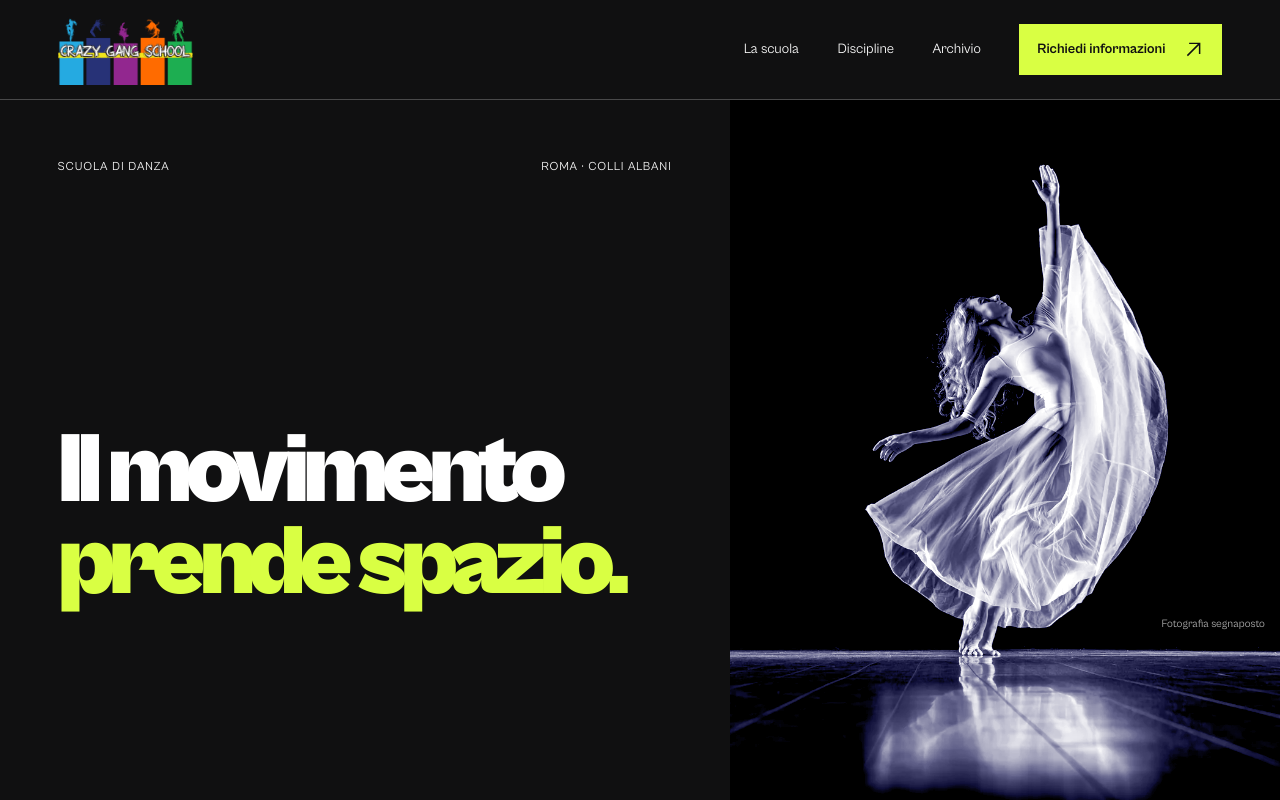
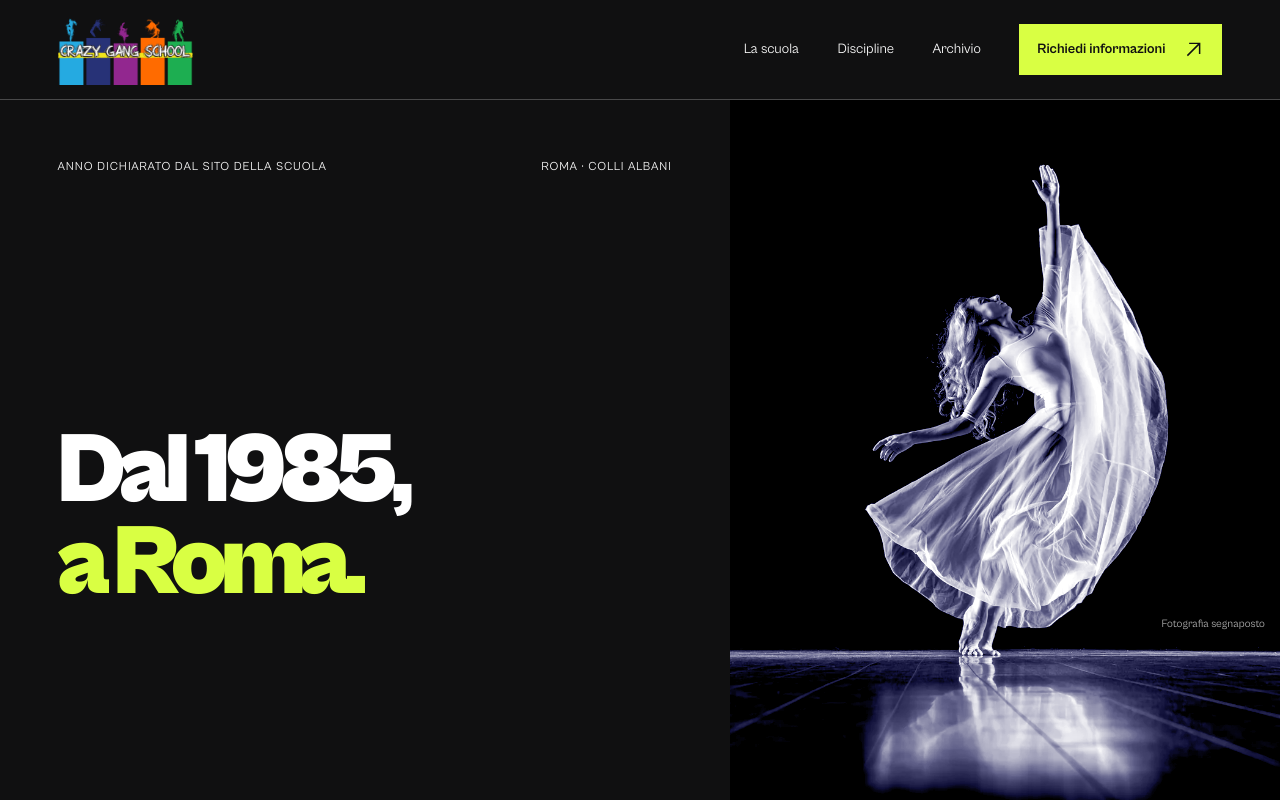
Before and after one commit to stoppo22/crazygangschool-website, a React (Vite) app: page / in a window 1280 px wide. Shown: the top 800 px of the page. Built offline with nearby package versions, Linux system fonts and the light colour scheme.

Commit message:
fix: replace generic hero claim with factual history

```diff
--- a/src/main.jsx
+++ b/src/main.jsx
@@ -90,8 +90,8 @@ function App() {
     <main id="contenuto" tabIndex={-1}>
       <section id="inizio" className="hero" aria-labelledby="hero-title">
         <div className="hero-copy">
-          <div className="hero-kicker"><span>Scuola di danza</span><span>Roma · Colli Albani</span></div>
-          <h1 id="hero-title" className="hero-title"><span className="hero-title__line"><span>Il movimento</span></span><span className="hero-title__line hero-title__line--accent"><span>prende spazio.</span></span></h1>
+          <div className="hero-kicker"><span>Anno dichiarato dal sito della scuola</span><span>Roma · Colli Albani</span></div>
+          <h1 id="hero-title" className="hero-title"><span className="hero-title__line"><span>Dal 1985,</span></span><span className="hero-title__line hero-title__line--accent"><span>a Roma.</span></span></h1>
           <div className="hero-actions"><a className="button button--acid" href="#discipline">Scopri le discipline <Arrow /></a><a className="text-action" href="#contatti">Parla con la scuola <Arrow /></a></div>
         </div>
         <div className="hero-visual"><Photo name="heroMain" className="hero-photo" priority sizes="(max-width: 820px) 100vw, 43vw" /><div className="hero-aside"><span>Foto segnaposto</span><p>Le immagini definitive saranno inserite indipendentemente dall’interfaccia.</p><a href="#scuola" aria-label="Continua alla sezione La scuola"><Arrow down /></a></div></div>
```
